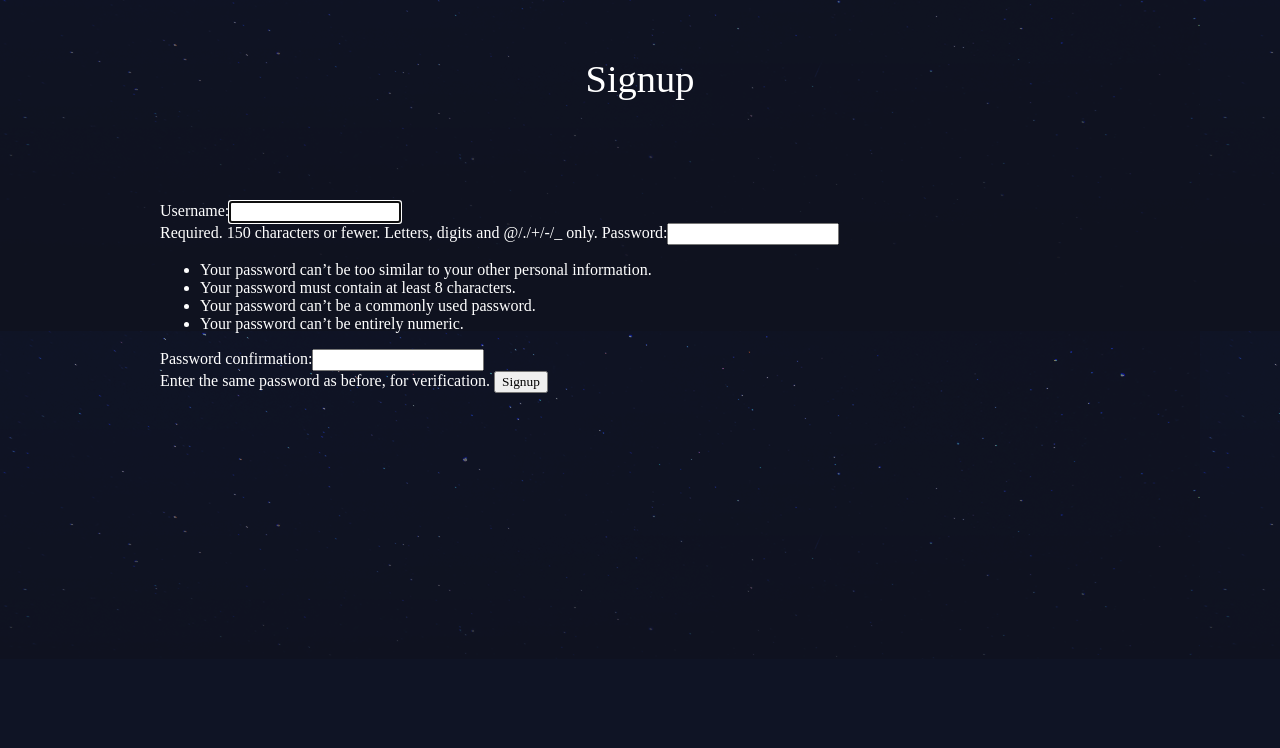
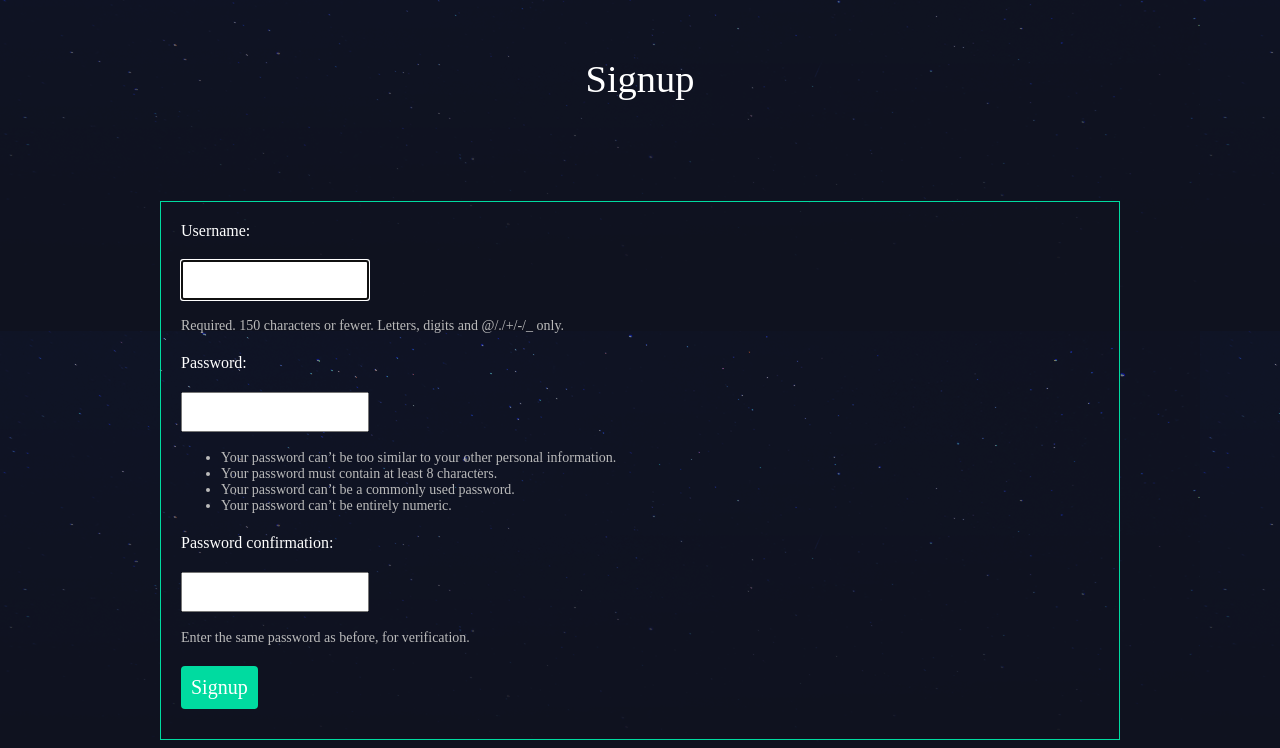
Before and after one commit to ketansahu07/djangonautic, a Django app: page /accounts/signup/ in a window 1280 px wide. Shown: the part 141-889 px from the top of the page. Before the commit the page ends 798 px from the top, so only its background shows below. Run offline with Django 3.2, Linux system fonts and the light colour scheme.

Commit message:
css form improved

```diff
--- a/articles/templates/articles/article_list.html
+++ b/articles/templates/articles/article_list.html
@@ -1,13 +1,14 @@
 {% extends 'base_layout.html' %}
 
 {% block content %}
-	<h1>Aritcle list</h1>
+    <h1>Articles List</h1>
     <div class="articles">
     {% for article in articles %}
         <div class="article">
             <h2><a href="{% url 'articles:detail' slug=article.slug %}">{{ article.title }}</a></h2>
             <p>{{ article.snippet }}</p>
             <p>{{ article.date }}</p>
+            <p class="author">added by {{ article.author.username }}</p>
         </div>
     {% endfor %}
     </div>
--- a/assets/styles.css
+++ b/assets/styles.css
@@ -102,3 +102,50 @@ nav button{
 .article-detail  .article p{
     margin: 10px 20px
 }
+
+.site-form {
+    margin-top: 60px;
+    border: 1px solid #00dba0;
+    padding: 20px;
+}
+
+.site-form input, .site-form textarea{
+    display: block;
+    margin: 20px 0 0px 0;
+    padding: 10px;
+}
+
+a.highlight{
+    border: 1px solid #00dba0;
+    padding: 10px;
+    border-radius: 4px;
+    color: #00dba0;
+}
+
+.helptext, .helptext ul{
+    margin: 0 auto 20px;
+    color: #bbb;
+    font-size: 14px;
+    display: block;
+}
+
+.errorlist li{
+    padding: 10px;
+    list-style-type: none;
+    border: 1px solid #FF5722;
+    margin: 10px 0;
+    color: #FF5722
+}
+
+.errorlist{
+    padding: 0;
+}
+
+.site-form input[type="submit"]{
+    background: #00dba0;
+    border: 0;
+    color: #fff;
+    font-size: 20px;
+    border-radius: 4px;
+    margin: 10px 0;
+}
```
Also changed, not shown: db.sqlite3. Lines whose indentation alone changed are shown as unchanged.
